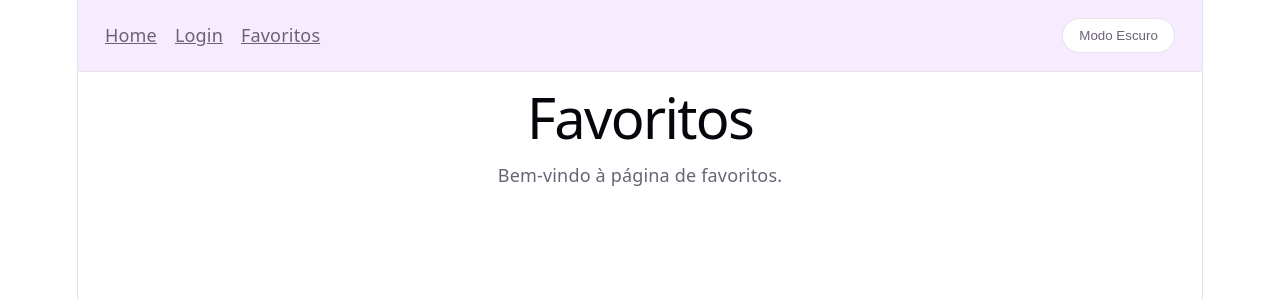
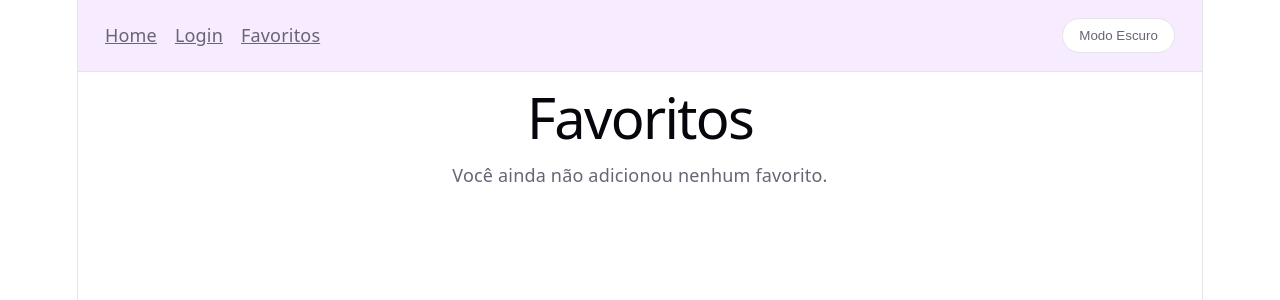
Before and after one commit to AntonioPauloFidel/FidelCine, a React (Vite) app: page /favoritos in a window 1280 px wide. Shown: the top 300 px of the page. Built offline with nearby package versions, Linux system fonts and the light colour scheme; sample sign-in values are in the browser's storage.

Commit message:
Passo 8: Criando o FavoritosContext

```diff
--- /dev/null
+++ b/src/contexts/FavoritosContext.jsx
@@ -0,0 +1,45 @@
+import { createContext, useState, useEffect } from 'react'
+
+const FavoritosContext = createContext({
+  favoritos: [],
+  adicionarFavorito: () => {},
+  removerFavorito: () => {},
+  isFavorito: () => false,
+})
+
+export function FavoritosProvider({ children }) {
+  const [favoritos, setFavoritos] = useState(() => {
+    const stored = localStorage.getItem('favoritos')
+    if (!stored) return []
+    try {
+      return JSON.parse(stored)
+    } catch {
+      return []
+    }
+  })
+
+  useEffect(() => {
+    localStorage.setItem('favoritos', JSON.stringify(favoritos))
+  }, [favoritos])
+
+  const adicionarFavorito = (filme) => {
+    setFavoritos((prev) => {
+      if (prev.some((f) => String(f.id) === String(filme.id))) return prev
+      return [...prev, filme]
+    })
+  }
+
+  const removerFavorito = (id) => {
+    setFavoritos((prev) => prev.filter((f) => String(f.id) !== String(id)))
+  }
+
+  const isFavorito = (id) => favoritos.some((f) => String(f.id) === String(id))
+
+  return (
+    <FavoritosContext.Provider value={{ favoritos, adicionarFavorito, removerFavorito, isFavorito }}>
+      {children}
+    </FavoritosContext.Provider>
+  )
+}
+
+export default FavoritosContext
--- a/src/main.jsx
+++ b/src/main.jsx
@@ -4,12 +4,15 @@ import './index.css'
 import App from './App.jsx'
 import { ThemeProvider } from './contexts/ThemeContext.jsx'
 import { AuthProvider } from './contexts/AuthContext.jsx'
+import { FavoritosProvider } from './contexts/FavoritosContext.jsx'
 
 createRoot(document.getElementById('root')).render(
   <StrictMode>
     <AuthProvider>
       <ThemeProvider>
-        <App />
+        <FavoritosProvider>
+          <App />
+        </FavoritosProvider>
       </ThemeProvider>
     </AuthProvider>
   </StrictMode>,
--- a/src/pages/DetalhesFilme.jsx
+++ b/src/pages/DetalhesFilme.jsx
@@ -1,5 +1,6 @@
-import { useState, useEffect } from 'react'
+import { useState, useEffect, useContext } from 'react'
 import { useParams } from 'react-router-dom'
+import FavoritosContext from '../contexts/FavoritosContext.jsx'
 
 function DetalhesFilme() {
   const { id } = useParams()
@@ -25,6 +26,19 @@ function DetalhesFilme() {
   if (loading) return <main><p>Carregando...</p></main>
   if (error) return <main><p className="error-message">{error}</p></main>
 
+  const { adicionarFavorito, removerFavorito, isFavorito } = useContext(FavoritosContext)
+
+  const favorito = movie ? isFavorito(movie.id) : false
+
+  function handleToggleFavorito() {
+    if (!movie) return
+    if (favorito) {
+      removerFavorito(movie.id)
+    } else {
+      adicionarFavorito(movie)
+    }
+  }
+
   return (
     <main>
       <h1>{movie.title}</h1>
@@ -34,7 +48,9 @@ function DetalhesFilme() {
           <p><strong>Diretor:</strong> {movie.director || '—'}</p>
           <p><strong>Elenco:</strong> {Array.isArray(movie.cast) ? movie.cast.join(', ') : (movie.cast || '—')}</p>
           <p><strong>Sinopse:</strong> {movie.plot || movie.description || 'Sem sinopse disponível.'}</p>
-          <button type="button">Adicionar aos favoritos</button>
+          <button type="button" onClick={handleToggleFavorito}>
+            {favorito ? 'Remover dos favoritos' : 'Adicionar aos favoritos'}
+          </button>
         </div>
       </div>
     </main>
--- a/src/pages/Favoritos.jsx
+++ b/src/pages/Favoritos.jsx
@@ -1,8 +1,34 @@
+import { useContext } from 'react'
+import { Link } from 'react-router-dom'
+import FavoritosContext from '../contexts/FavoritosContext.jsx'
+
 function Favoritos() {
+  const { favoritos, removerFavorito } = useContext(FavoritosContext)
+
   return (
     <main>
       <h1>Favoritos</h1>
-      <p>Bem-vindo à página de favoritos.</p>
+      {favoritos.length === 0 ? (
+        <p>Você ainda não adicionou nenhum favorito.</p>
+      ) : (
+        <div className="movie-grid">
+          {favoritos.map((movie) => (
+            <div key={movie.id} className="movie-card">
+              <Link to={`/filme/${movie.id}`}>
+                <img src={movie.poster} alt={movie.title} className="movie-poster" />
+                <div className="movie-info">
+                  <h2 className="movie-title">{movie.title}</h2>
+                </div>
+              </Link>
+              <div style={{ padding: '0 1rem 1rem' }}>
+                <button type="button" onClick={() => removerFavorito(movie.id)}>
+                  Remover
+                </button>
+              </div>
+            </div>
+          ))}
+        </div>
+      )}
     </main>
   )
 }
```
